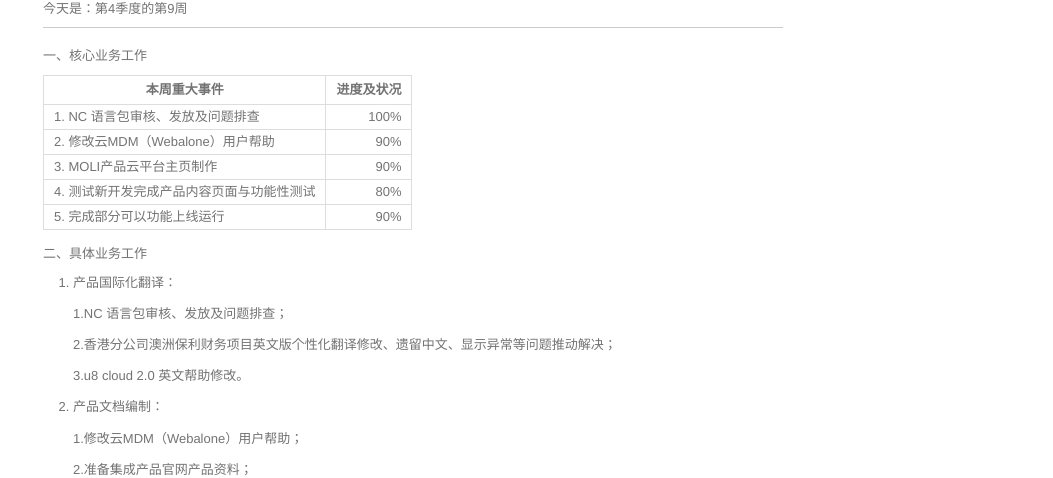
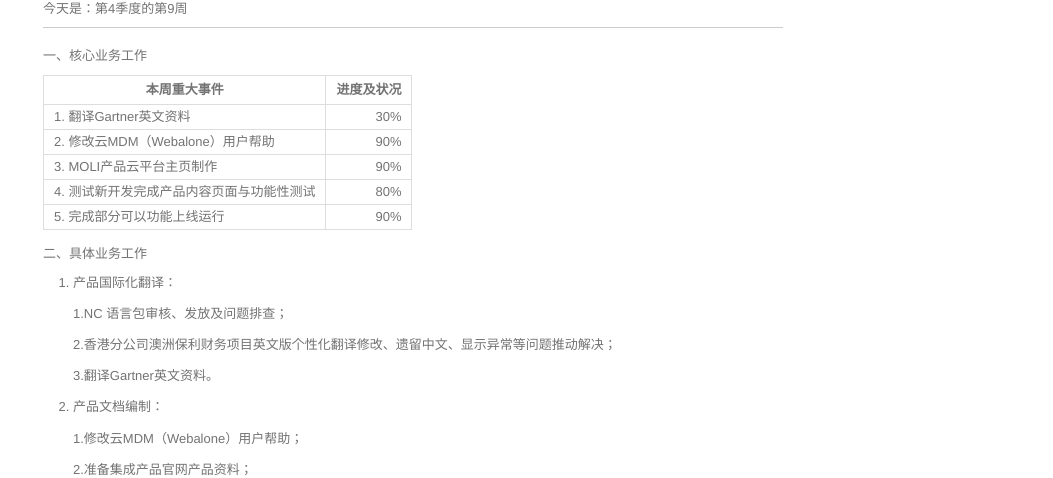
Before and after one commit to walllFlower/blog, a Jekyll site: the page built from _posts/2017-06-22-day_report_cxz.md, in a window 1280 px wide and 900 px high, scrolled down 338 px. Shown: the part 151-629 px from the top of the window, without its empty margins (227-1280 px from the left). Built offline with Jekyll 4.4.1, drawn with Linux system fonts in a browser that asks for light colours; comment, search, counter and statistics services are not loaded.

Commit message:
Update 2017-06-22-day_report_cxz.md

```diff
--- a/_posts/2017-06-22-day_report_cxz.md
+++ b/_posts/2017-06-22-day_report_cxz.md
@@ -28,7 +28,7 @@ categories: 日报
 
 | 本周重大事件 | 进度及状况 |
 | --------    | -----:    |
-| 1. NC 语言包审核、发放及问题排查                    | 100% |
+| 1. 翻译Gartner英文资料                    | 30% |
 | 2. 修改云MDM（Webalone）用户帮助		| 90% |
 | 3. MOLI产品云平台主页制作| 90% |
 | 4. 测试新开发完成产品内容页面与功能性测试           | 80% |
@@ -42,7 +42,7 @@ categories: 日报
 
     2.香港分公司澳洲保利财务项目英文版个性化翻译修改、遗留中文、显示异常等问题推动解决；
 
-    3.u8 cloud 2.0 英文帮助修改。
+    3.翻译Gartner英文资料。
 
 2. 产品文档编制：
 
```
